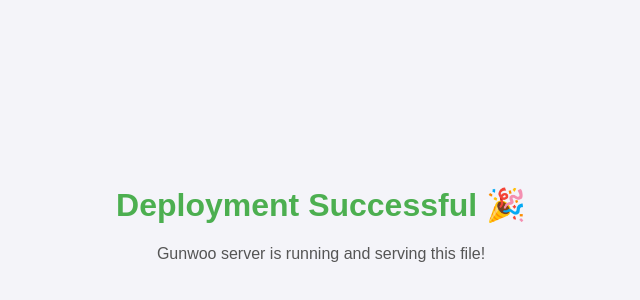
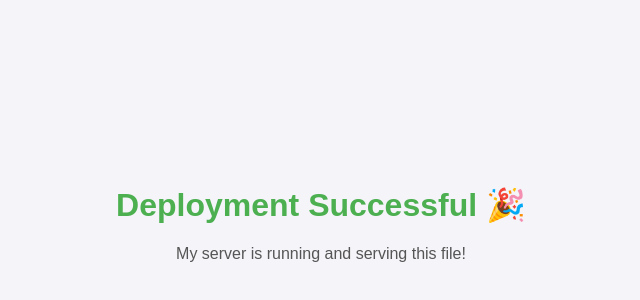
Before and after one commit to geonub/deploy_test, a website: page index.html in a window 1280 px wide. Shown: the part 178-478 px from the top of the page, 319-959 px from the left. Drawn offline with Linux system fonts and the light colour scheme.

Commit message:
pipeline test

```diff
--- a/index.html
+++ b/index.html
@@ -31,7 +31,7 @@
 <body>
     <div class="container">
         <h1> Deployment Successful 🎉</h1>
-        <p>Gunwoo server is running and serving this file!</p>
+        <p>My server is running and serving this file!</p>
     </div>
 </body>
 </html>
```
